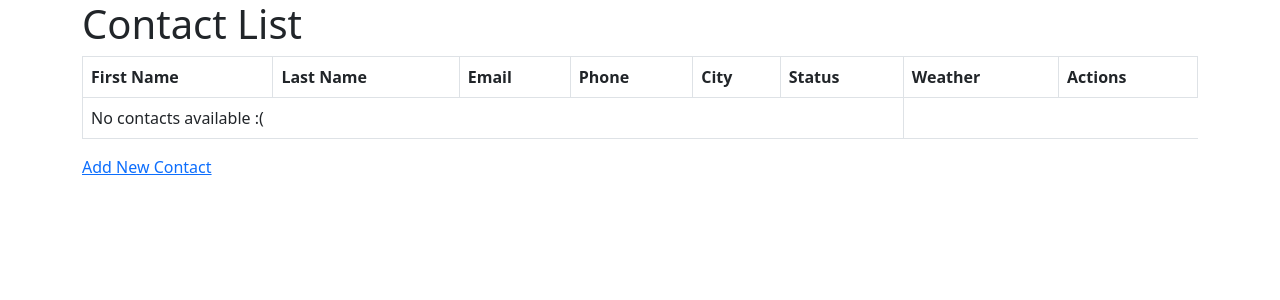
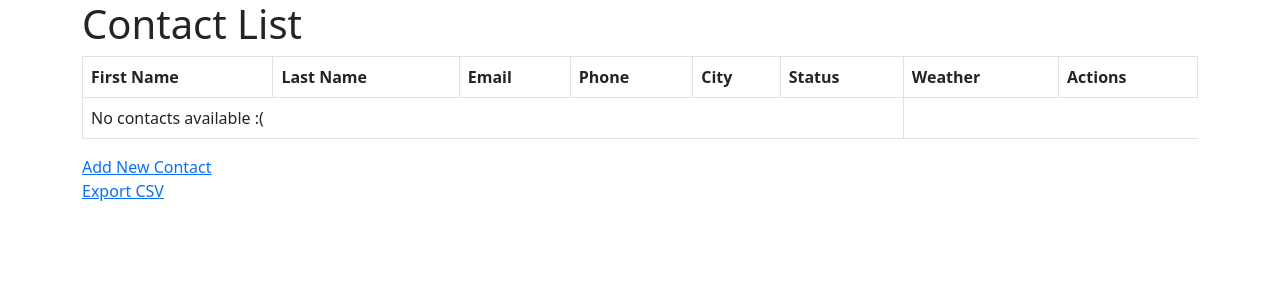
Before and after one commit to JedrzejSobkow/suprabrokers, a Django app: page /contacts/ in a window 1280 px wide. Shown: the top 300 px of the page. Run offline with Django 4.2, Linux system fonts and the light colour scheme; data that the repository does not hold is empty.

Commit message:
Add export to csv functionality

```diff
--- a/config/templates/contacts/contact_list.html
+++ b/config/templates/contacts/contact_list.html
@@ -66,5 +66,6 @@
 </div>
 {% endif %}
 
-<a href="{% url 'contact_add' %}">Add New Contact</a>
+<a href="{% url 'contact_add' %}">Add New Contact</a> <br>
+<a href="{% url 'export_csv' %}">Export CSV</a>
 {% endblock %}
--- a/contacts/urls.py
+++ b/contacts/urls.py
@@ -7,7 +7,8 @@ from .views import (
     ContactDeleteView,
     preview_csv,
     import_csv_page,
-    import_csv_json
+    import_csv_json,
+    export_contacts_csv
 )
 from . import api_views
 
@@ -24,4 +25,5 @@ urlpatterns = [
     path('import/', import_csv_page, name='import_csv_page'),
     path('import/preview/', preview_csv, name='preview_csv'),
     path('import/json/', import_csv_json, name='import_csv_json'),
+    path('export/', export_contacts_csv, name='export_csv'),
 ]
--- a/contacts/views.py
+++ b/contacts/views.py
@@ -1,6 +1,6 @@
 import csv
 import json
-from django.http import JsonResponse
+from django.http import JsonResponse, HttpResponse
 from django.views.generic import ListView, DetailView, CreateView, UpdateView, DeleteView
 from django.urls import reverse_lazy
 from django.shortcuts import render
@@ -50,7 +50,7 @@ def preview_csv(request):
         if not csv_file.name.endswith('.csv'):
             return JsonResponse({"error": "The file must be a CSV"}, status=400)
 
-        decoded_file = csv_file.read().decode('utf-8').splitlines()
+        decoded_file = csv_file.read().decode('utf-8-sig').splitlines()
         reader = csv.DictReader(decoded_file)
 
         existing_emails = set(Contact.objects.values_list('email', flat=True))
@@ -105,3 +105,27 @@ def import_csv_json(request):
         return JsonResponse({"success": True, "created": created_count})
 
     return JsonResponse({"error": "Invalid request method"}, status=405)
+
+def export_contacts_csv(request):
+    contacts = Contact.objects.all()
+
+    response = HttpResponse(content_type='text/csv')
+    response['Content-Disposition'] = 'attachment; filename="contacts_export.csv"'
+
+    response.write('\ufeff')
+
+    writer = csv.writer(response)
+    writer.writerow(['first_name', 'last_name', 'email', 'phone', 'city', 'status'])
+
+
+    for contact in contacts:
+        writer.writerow([
+            contact.first_name,
+            contact.last_name,
+            contact.email,
+            contact.phone_number,
+            contact.city,
+            contact.status.name if contact.status else ''
+        ])
+
+    return response
```
